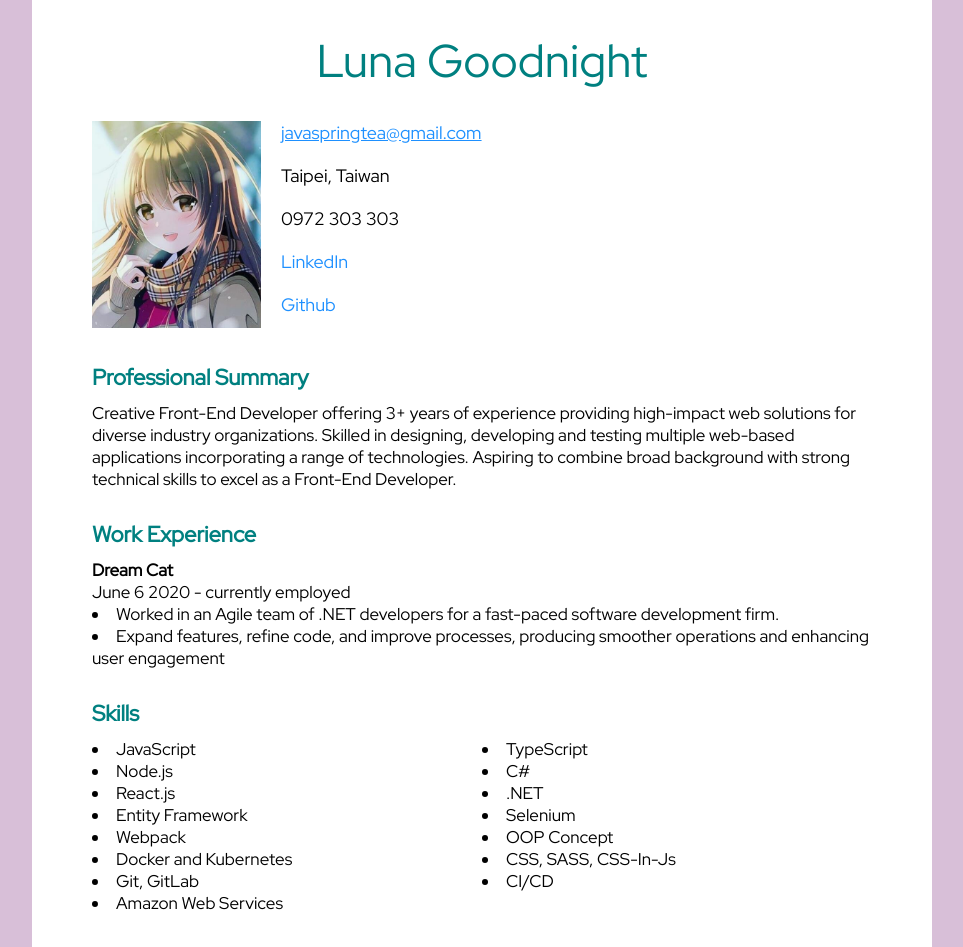
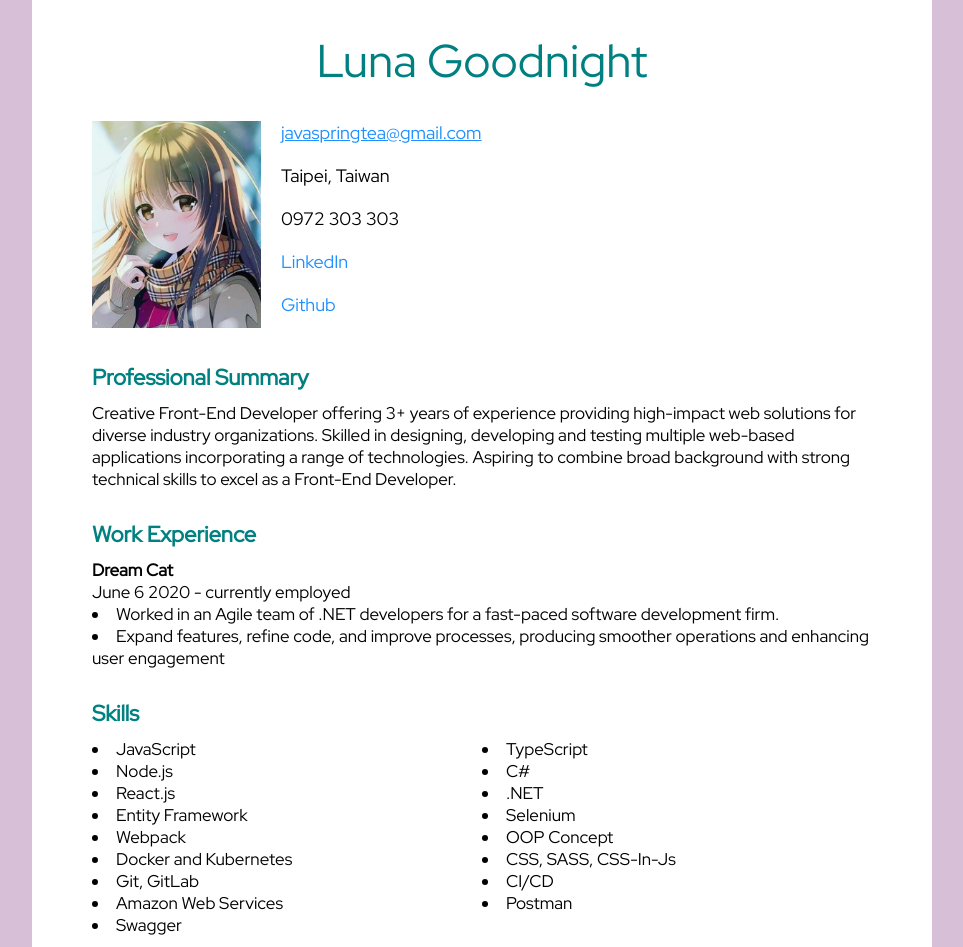
Before and after one commit to LunaGoodnight/resume, a React (Create React App) app: page / in a window 1280 px wide. Shown: the top 947 px of the page, without its empty margins (158-1121 px from the left). Built offline with nearby package versions, Linux system fonts and the light colour scheme.

Commit message:
[Add] tools

```diff
--- a/src/App.js
+++ b/src/App.js
@@ -93,6 +93,8 @@ function App() {
             <li>Git, GitLab</li>
             <li>CI/CD</li>
             <li>Amazon Web Services</li>
+            <li>Postman</li>
+            <li>Swagger</li>
           </SkillList>
         </div>
         <div>
```
